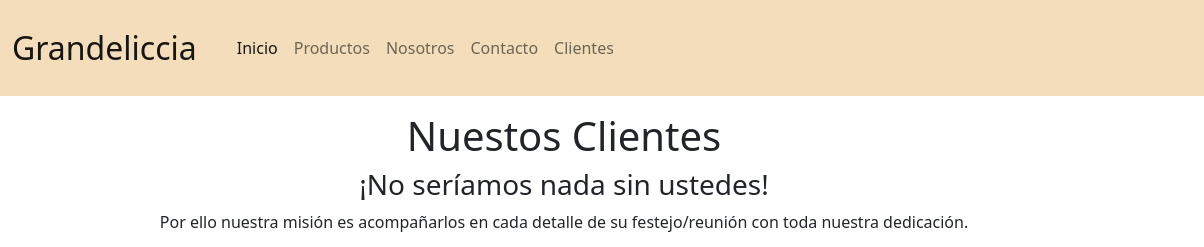
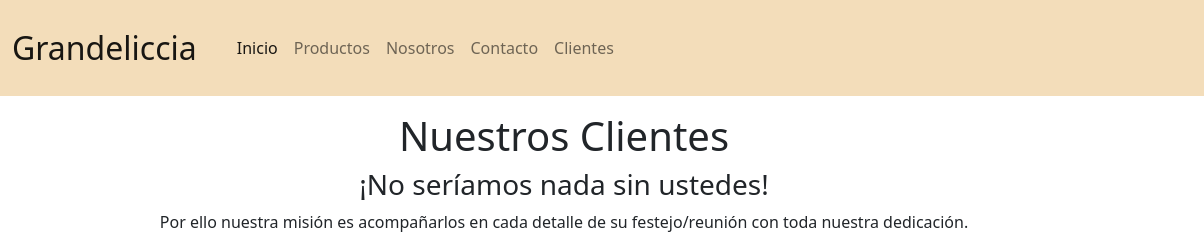
Before and after one commit to CamilaSacco/PF-Sacco, a website: page paginas/clientes.html in a window 1280 px wide. Shown: the top 247 px of the page, 76-1280 px from the left. Drawn offline with nearby package versions, Linux system fonts and the light colour scheme.

Commit message:
corregimos Nuestros Clientes en paginas clientes

```diff
--- a/paginas/clientes.html
+++ b/paginas/clientes.html
@@ -51,7 +51,7 @@
 <main>
 <section class="container" id="galeria">
   <div class="clientes-titulo">
-    <h1>Nuestos Clientes</h1>
+    <h1>Nuestros Clientes</h1>
     <h3>¡No seríamos nada sin ustedes!</h3>
     <p>Por ello nuestra misión es acompañarlos en cada detalle de su festejo/reunión con toda nuestra dedicación.</p>
   </div>
```
